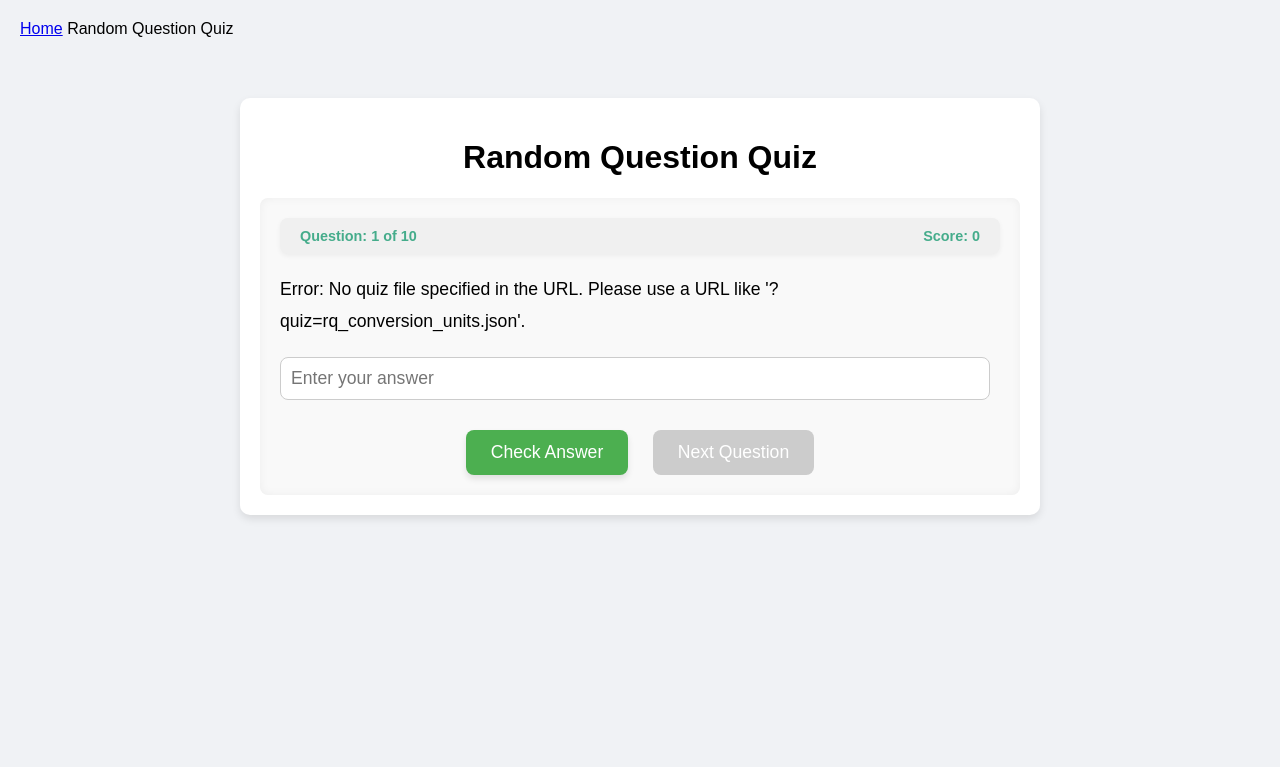
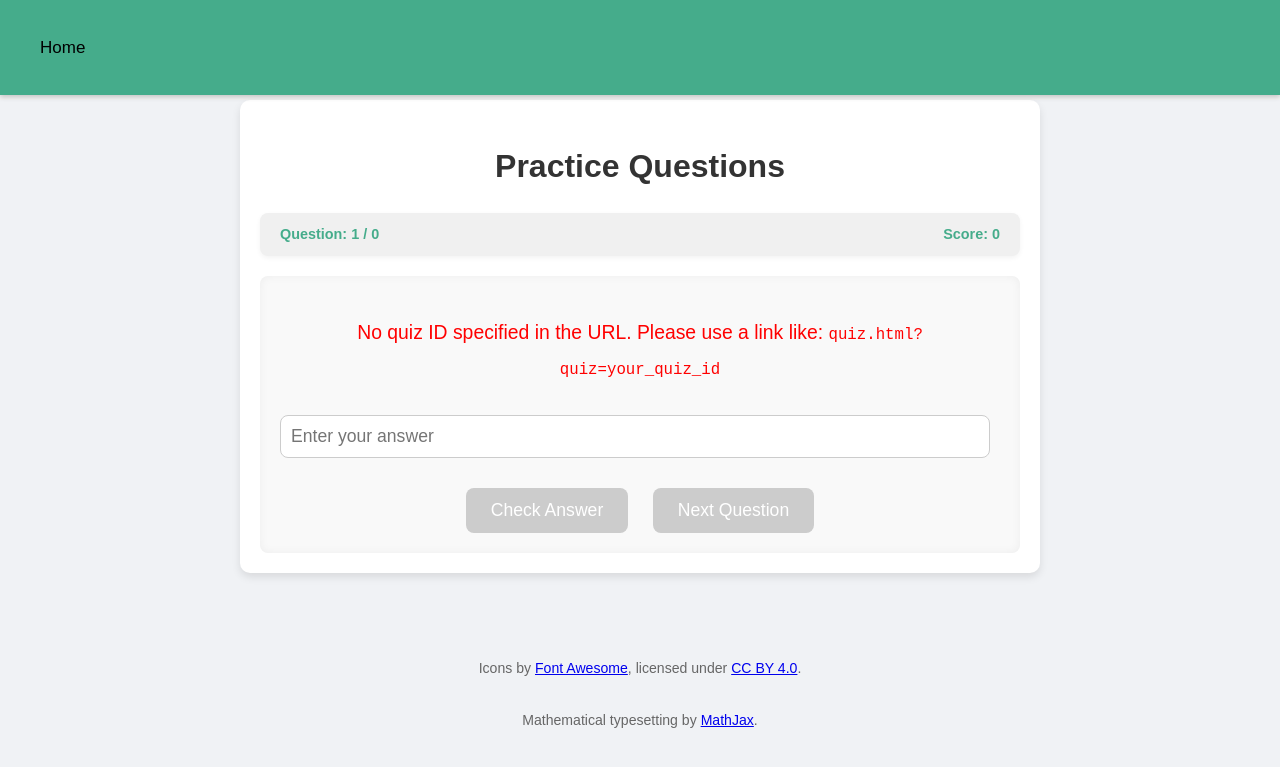
Before and after one commit to probe973/pha-4010y, a Jekyll site: the page randomq.html, which Jekyll copies as it is, in a window 1280 px wide. Shown: the top 767 px of the page. Built offline with Jekyll 4.4.1, drawn with Linux system fonts in a browser that asks for light colours; some of the changed lines change nothing that is shown.

Commit message:
Update randomq.html

```diff
--- a/randomq.html
+++ b/randomq.html
@@ -5,10 +5,12 @@
     <meta name="viewport" content="width=device-width, initial-scale=1.0">
     <title>Random Question Quiz</title>
 
-    <!-- Link to your Font Awesome stylesheet -->
+    <!-- Link to your external stylesheet (or in this case, embedded) -->
+    <link rel="stylesheet" href="assets/css/style.css">
+    <!-- Font Awesome for icons -->
     <link rel="stylesheet" href="https://cdnjs.cloudflare.com/ajax/libs/font-awesome/6.0.0-beta3/css/all.min.css">
 
-    <!-- MathJax for rendering LaTeX -->
+    <!-- MathJax for LaTeX rendering -->
     <script type="text/javascript" id="MathJax-script">
         window.MathJax = {
             tex: {
@@ -21,7 +23,7 @@
     </script>
     <script type="text/javascript" src="https://cdn.jsdelivr.net/npm/mathjax@3/es5/tex-mml-chtml.js"></script>
 
-    <!-- Embedded CSS from your provided code. No additional styling has been added. -->
+    <!-- Embedded CSS to match your provided styling -->
     <style>
         .quiz-container {
             padding: 20px;
@@ -144,50 +146,139 @@
     </style>
 </head>
 <body>
+    <!-- Fixed Navigation Bar -->
     <div class="navbar">
-        <a href="/index.html" class="navbar-link">Home</a>
-        <span class="navbar-title">Random Question Quiz</span>
+        <a href="index.html" class="navbar-link">Home</a>
+        <span class="navbar-title" id="quizTitle"></span>
     </div>
+
     <div class="content">
-        <h1>Random Question Quiz</h1>
+        <h1>Practice Questions</h1>
+
+        <div class="status-bar">
+            <span>Question: <span id="currentQuestionNum">1</span> / <span id="totalQuestions">0</span></span>
+            <span>Score: <span id="scoreTracker">0</span></span>
+        </div>
+
         <div class="quiz-container">
-            <div class="status-bar">
-                <span>Question: <span id="current-question-num">1</span> of <span id="total-questions">10</span></span>
-                <span>Score: <span id="current-score">0</span></span>
+            <p class="question-number" id="questionNumberDisplay"></p>
+            <p class="question-text" id="questionText"></p>
+
+            <!-- Replaced options list with input box and units span -->
+            <div class="input-group">
+                <input type="text" id="answerInput" placeholder="Enter your answer">
+                <span id="unitsText"></span>
             </div>
-            <div class="question-box">
-                <p class="question-number" id="question-number-display"></p>
-                <p class="question-text" id="question-text">Loading quiz questions...</p>
+
+            <div class="feedback-message" id="feedbackMessage"></div>
+
+            <div class="button-group">
+                <button id="checkAnswerBtn">Check Answer</button>
+                <button id="nextQuestionBtn" disabled>Next Question</button>
+                <button id="restartQuizBtn" style="display: none;">Restart Quiz</button>
             </div>
-            <div class="input-group">
-                <input type="text" id="answer-input" placeholder="Enter your answer">
-                <span id="units-text"></span>
-            </div>
-            <div id="feedback-message" class="feedback-message"></div>
+        </div>
+
+        <div class="quiz-summary" id="quizSummary" style="display: none;">
+            <h2>Quiz Complete!</h2>
+            <p>Your final score: <span id="finalScore"></span> out of <span id="finalTotal"></span></p>
             <div class="button-group">
-                <button id="check-btn">Check Answer</button>
-                <button id="next-btn" disabled>Next Question</button>
-                <button id="restart-btn" style="display: none;">Restart Quiz</button>
+                <button id="summaryRestartBtn">Restart Quiz</button>
             </div>
         </div>
     </div>
+
+    <!-- Footer for attribution -->
+    <footer style="text-align: center; margin-top: 50px; padding: 20px; font-size: 0.8em; color: #666;">
+        <p>Icons by <a href="https://fontawesome.com/" target="_blank" rel="noopener noreferrer">Font Awesome</a>, licensed under <a href="https://creativecommons.org/licenses/by/4.0/" target="_blank" rel="noopener noreferrer">CC BY 4.0</a>.</p>
+        <p>Mathematical typesetting by <a href="https://www.mathjax.org/" target="_blank" rel="noopener noreferrer">MathJax</a>.</p>
+    </footer>
+
     <script>
         let quizData = [];
         let currentQuestionIndex = 0;
         let score = 0;
         const totalQuestions = 10;
 
-        const questionNumDisplay = document.getElementById('current-question-num');
-        const scoreDisplay = document.getElementById('current-score');
-        const questionNumberDisplay = document.getElementById('question-number-display');
-        const questionTextElement = document.getElementById('question-text');
-        const answerInput = document.getElementById('answer-input');
-        const unitsTextElement = document.getElementById('units-text');
-        const feedbackMessage = document.getElementById('feedback-message');
-        const checkBtn = document.getElementById('check-btn');
-        const nextBtn = document.getElementById('next-btn');
-        const restartBtn = document.getElementById('restart-btn');
+        // Re-using your element references
+        const questionNumberDisplay = document.getElementById('questionNumberDisplay');
+        const questionText = document.getElementById('questionText');
+        const feedbackMessage = document.getElementById('feedbackMessage');
+        const checkAnswerBtn = document.getElementById('checkAnswerBtn');
+        const nextQuestionBtn = document.getElementById('nextQuestionBtn');
+        const restartQuizBtn = document.getElementById('restartQuizBtn');
+        const quizSummary = document.getElementById('quizSummary');
+        const summaryRestartBtn = document.getElementById('summaryRestartBtn');
+        const scoreTracker = document.getElementById('scoreTracker');
+        const currentQuestionNum = document.getElementById('currentQuestionNum');
+        const totalQuestionsDisplay = document.getElementById('totalQuestions');
+        const quizTitle = document.getElementById('quizTitle');
 
+        // New element references for the numerical input quiz
+        const answerInput = document.getElementById('answerInput');
+        const unitsText = document.getElementById('unitsText');
+
+        // Function to parse URL parameters
+        function getUrlParameter(name) {
+            name = name.replace(/[\[]/, '\\[').replace(/[\]]/, '\\]');
+            const regex = new RegExp('[\\?&]' + name + '=([^&#]*)');
+            const results = regex.exec(location.search);
+            return results === null ? '' : decodeURIComponent(results[1].replace(/\+/g, ' '));
+        }
+
+        // Function to format quiz title (e.g., "mcq01" -> "Multiple Choice Quiz 01")
+        function formatQuizTitle(quizId) {
+            const match = quizId.match(/(\D+)(\d+)/); // Captures non-digits and digits
+            if (match && match[1] && match[2]) {
+                let prefix = match[1];
+                const number = match[2];
+                // Assuming 'rq' stands for 'Random Questions' or similar
+                if (prefix === 'rq') {
+                    prefix = 'Random Questions';
+                } else {
+                    // General capitalization for other prefixes if needed
+                    prefix = prefix.replace(/_/g, ' ').replace(/\b\w/g, char => char.toUpperCase());
+                }
+                return `${prefix} Quiz ${number}`;
+            }
+            return quizId.replace(/_/g, ' ').replace(/\b\w/g, char => char.toUpperCase()) + ' Quiz'; // Fallback
+        }
+
+        // Function to load quiz data with exponential backoff and retries
+        async function loadQuiz(quizId, retries = 3, delay = 1000) { // 3 retries, starting with 1 second delay
+            try {
+                // Remove the 'data/' prefix if it's present, as the 'uploaded:' protocol handles this.
+                const fileName = quizId.replace('data/', '');
+                const filePath = `uploaded:${fileName}`;
+
+                const response = await fetch(filePath);
+                if (!response.ok) {
+                    throw new Error(`HTTP error! status: ${response.status}`);
+                }
+                const fullData = await response.json();
+
+                // Shuffle the full dataset and take the first 'totalQuestions'
+                shuffleArray(fullData);
+                quizData = fullData.slice(0, totalQuestions);
+
+                totalQuestionsDisplay.textContent = quizData.length;
+                quizTitle.textContent = formatQuizTitle(quizId);
+                startQuiz();
+            } catch (error) {
+                console.error(`Attempt to load quiz data failed (retries left: ${retries}):`, error);
+                if (retries > 0) {
+                    // Retry after delay
+                    setTimeout(() => loadQuiz(quizId, retries - 1, delay * 2), delay);
+                } else {
+                    // No more retries, show error message
+                    questionText.innerHTML = `<p style="color: red;">Error loading quiz. Please check the quiz ID in the URL and ensure the data file exists. If the problem persists, try refreshing the page or contact support.</p>`;
+                    checkAnswerBtn.disabled = true;
+                    nextQuestionBtn.disabled = true;
+                }
+            }
+        }
+
+        // Function to shuffle an array
         function shuffleArray(array) {
             for (let i = array.length - 1; i > 0; i--) {
                 const j = Math.floor(Math.random() * (i + 1));
@@ -195,126 +286,124 @@
             }
         }
 
-        async function loadQuizData() {
-            try {
-                // Get the file name from the URL query parameter 'quiz'
-                const urlParams = new URLSearchParams(window.location.search);
-                let fileName = urlParams.get('quiz');
-
-                if (!fileName) {
-                    questionTextElement.textContent = "Error: No quiz file specified in the URL. Please use a URL like '?quiz=rq_conversion_units.json'.";
-                    return;
-                }
-
-                // Remove the 'data/' prefix if it's present, as the 'uploaded:' protocol handles this.
-                fileName = fileName.replace('data/', '');
-
-                // Correctly construct the full path using the 'uploaded:' protocol and the dynamic file name
-                const filePath = `uploaded:${fileName}`;
-
-                const response = await fetch(filePath);
-                if (!response.ok) {
-                    throw new Error(`HTTP error! Status: ${response.status}. Please ensure the file name is correct.`);
-                }
-                const data = await response.json();
-
-                shuffleArray(data);
-                quizData = data.slice(0, totalQuestions);
-                initializeQuiz();
-
-            } catch (error) {
-                questionTextElement.textContent = `Error loading quiz: ${error.message}. Please check the file path and name.`;
-                console.error('Error fetching quiz data:', error);
-            }
+        // Function to start the quiz
+        function startQuiz() {
+            currentQuestionIndex = 0;
+            score = 0;
+            scoreTracker.textContent = score;
+            quizSummary.style.display = 'none';
+            document.querySelector('.quiz-container').style.display = 'block'; // Show quiz container
+            document.querySelector('.status-bar').style.display = 'flex'; // Show status bar
+            restartQuizBtn.style.display = 'none';
+            checkAnswerBtn.style.display = 'inline-block';
+            nextQuestionBtn.style.display = 'inline-block';
+            checkAnswerBtn.disabled = false;
+            nextQuestionBtn.disabled = true;
+            answerInput.value = ''; // Clear input
+            answerInput.disabled = false; // Enable input
+            displayQuestion();
         }
 
-        function initializeQuiz() {
-            currentQuestionIndex = 0;
-            score = 0;
-            scoreDisplay.textContent = score;
-            restartBtn.style.display = 'none';
-            checkBtn.style.display = 'inline-block';
-            nextBtn.style.display = 'inline-block';
+        // Function to display a question
+        function displayQuestion() {
+            if (currentQuestionIndex >= totalQuestions) {
+                endQuiz();
+                return;
+            }
+
+            const question = quizData[currentQuestionIndex];
+            currentQuestionNum.textContent = currentQuestionIndex + 1;
+            questionNumberDisplay.textContent = `Question ${currentQuestionIndex + 1}:`;
+            questionText.innerHTML = question.Question; // Use innerHTML to render MathJax
+
+            unitsText.textContent = question.Units || ''; // Display units
+
+            feedbackMessage.style.display = 'none';
+            feedbackMessage.className = 'feedback-message'; // Reset classes
+
+            // Render MathJax for the new question and options
+            MathJax.typesetPromise([questionText, unitsText]).catch((err) => console.error("MathJax typesetting error:", err));
+
+            checkAnswerBtn.disabled = false; // Check button enabled for new question
+            nextQuestionBtn.disabled = true; // Next button disabled until answer is checked
             answerInput.disabled = false;
             answerInput.value = '';
-            feedbackMessage.style.display = 'none';
-            loadQuestion();
+            answerInput.focus();
         }
 
-        function loadQuestion() {
-            if (currentQuestionIndex < totalQuestions) {
-                const currentQuestion = quizData[currentQuestionIndex];
-                questionNumDisplay.textContent = currentQuestionIndex + 1;
-                questionNumberDisplay.textContent = `Question ${currentQuestionIndex + 1}:`;
-                questionTextElement.innerHTML = currentQuestion.Question;
-                unitsTextElement.textContent = currentQuestion.Units || '';
-                answerInput.value = '';
-                answerInput.focus();
-
-                if (window.MathJax) {
-                    MathJax.typesetPromise();
-                }
-
-                feedbackMessage.style.display = 'none';
-                checkBtn.disabled = false;
-                nextBtn.disabled = true;
-                answerInput.disabled = false;
-            } else {
-                questionTextElement.textContent = `Quiz Complete! You scored ${score} out of ${totalQuestions}.`;
-                questionNumberDisplay.textContent = '';
-                answerInput.style.display = 'none';
-                unitsTextElement.style.display = 'none';
-                checkBtn.style.display = 'none';
-                nextBtn.style.display = 'none';
-                restartBtn.style.display = 'block';
-            }
-        }
-
+        // Function to handle checking the answer
         function checkAnswer() {
             const userAnswer = answerInput.value.trim();
             const currentQuestion = quizData[currentQuestionIndex];
+            const correctAnswer = currentQuestion.Answer;
 
             if (userAnswer === '') {
-                feedbackMessage.textContent = 'Please enter an answer.';
+                feedbackMessage.textContent = "Please enter an answer.";
                 feedbackMessage.className = 'feedback-message feedback-incorrect';
-                feedbackMessage.style.display = 'block';
-                return;
+            } else {
+                const isCorrect = Math.abs(parseFloat(userAnswer) - parseFloat(correctAnswer)) < 0.0001;
+
+                if (isCorrect) {
+                    score++;
+                    feedbackMessage.textContent = "Correct!";
+                    feedbackMessage.className = 'feedback-message feedback-correct';
+                } else {
+                    feedbackMessage.textContent = `Incorrect. The correct answer is ${correctAnswer} ${currentQuestion.Units}.`;
+                    feedbackMessage.className = 'feedback-message feedback-incorrect';
+                }
             }
 
-            const isCorrect = Math.abs(parseFloat(userAnswer) - parseFloat(currentQuestion.Answer)) < 0.0001;
-
-            if (isCorrect) {
-                feedbackMessage.textContent = 'Correct!';
-                feedbackMessage.className = 'feedback-message feedback-correct';
-                score++;
-                scoreDisplay.textContent = score;
-                answerInput.disabled = true;
-            } else {
-                feedbackMessage.textContent = `Incorrect. The correct answer is ${currentQuestion.Answer} ${currentQuestion.Units}.`;
-                feedbackMessage.className = 'feedback-message feedback-incorrect';
-            }
-
+            scoreTracker.textContent = score;
             feedbackMessage.style.display = 'block';
-            checkBtn.disabled = true;
-            nextBtn.disabled = false;
+            checkAnswerBtn.disabled = true; // Disable check after an attempt
+            nextQuestionBtn.disabled = false; // Enable next button after checking
+            answerInput.disabled = true; // Disable input after an attempt
         }
 
+        // Function to move to the next question
         function nextQuestion() {
             currentQuestionIndex++;
-            loadQuestion();
+            displayQuestion();
         }
 
-        checkBtn.addEventListener('click', checkAnswer);
-        nextBtn.addEventListener('click', nextQuestion);
-        restartBtn.addEventListener('click', loadQuizData);
+        // Function to end the quiz
+        function endQuiz() {
+            quizSummary.style.display = 'block';
+            document.querySelector('.quiz-container').style.display = 'none';
+            document.querySelector('.status-bar').style.display = 'none';
 
+            document.getElementById('finalScore').textContent = score;
+            document.getElementById('finalTotal').textContent = totalQuestions;
+
+            // Hide all quiz buttons
+            checkAnswerBtn.style.display = 'none';
+            nextQuestionBtn.style.display = 'none';
+            restartQuizBtn.style.display = 'none';
+        }
+
+        // Event Listeners
+        checkAnswerBtn.addEventListener('click', checkAnswer);
+        nextQuestionBtn.addEventListener('click', nextQuestion);
+        restartQuizBtn.addEventListener('click', startQuiz);
+        summaryRestartBtn.addEventListener('click', startQuiz);
         answerInput.addEventListener('keypress', (event) => {
-            if (event.key === 'Enter' && !checkBtn.disabled) {
+            if (event.key === 'Enter' && !checkAnswerBtn.disabled) {
                 checkAnswer();
             }
         });
 
-        document.addEventListener('DOMContentLoaded', loadQuizData);
+
+        // Initial load: get quiz ID from URL and load data
+        window.onload = () => {
+            const quizId = getUrlParameter('quiz');
+            if (quizId) {
+                loadQuiz(quizId);
+            } else {
+                questionText.innerHTML = `<p style="color: red;">No quiz ID specified in the URL. Please use a link like: <code>quiz.html?quiz=your_quiz_id</code></p>`;
+                checkAnswerBtn.disabled = true;
+                nextQuestionBtn.disabled = true;
+            }
+        };
     </script>
 </body>
 </html>
```
